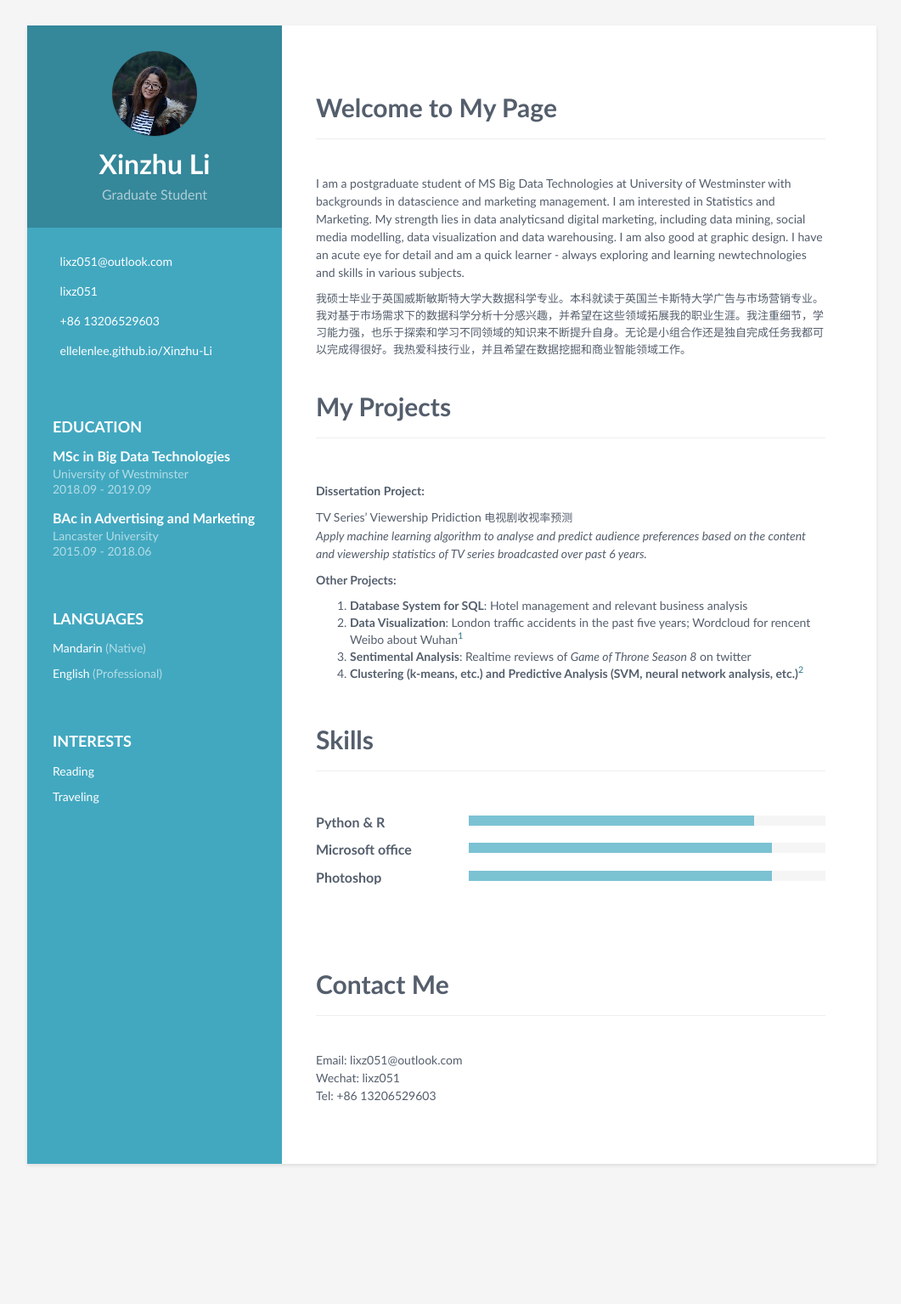
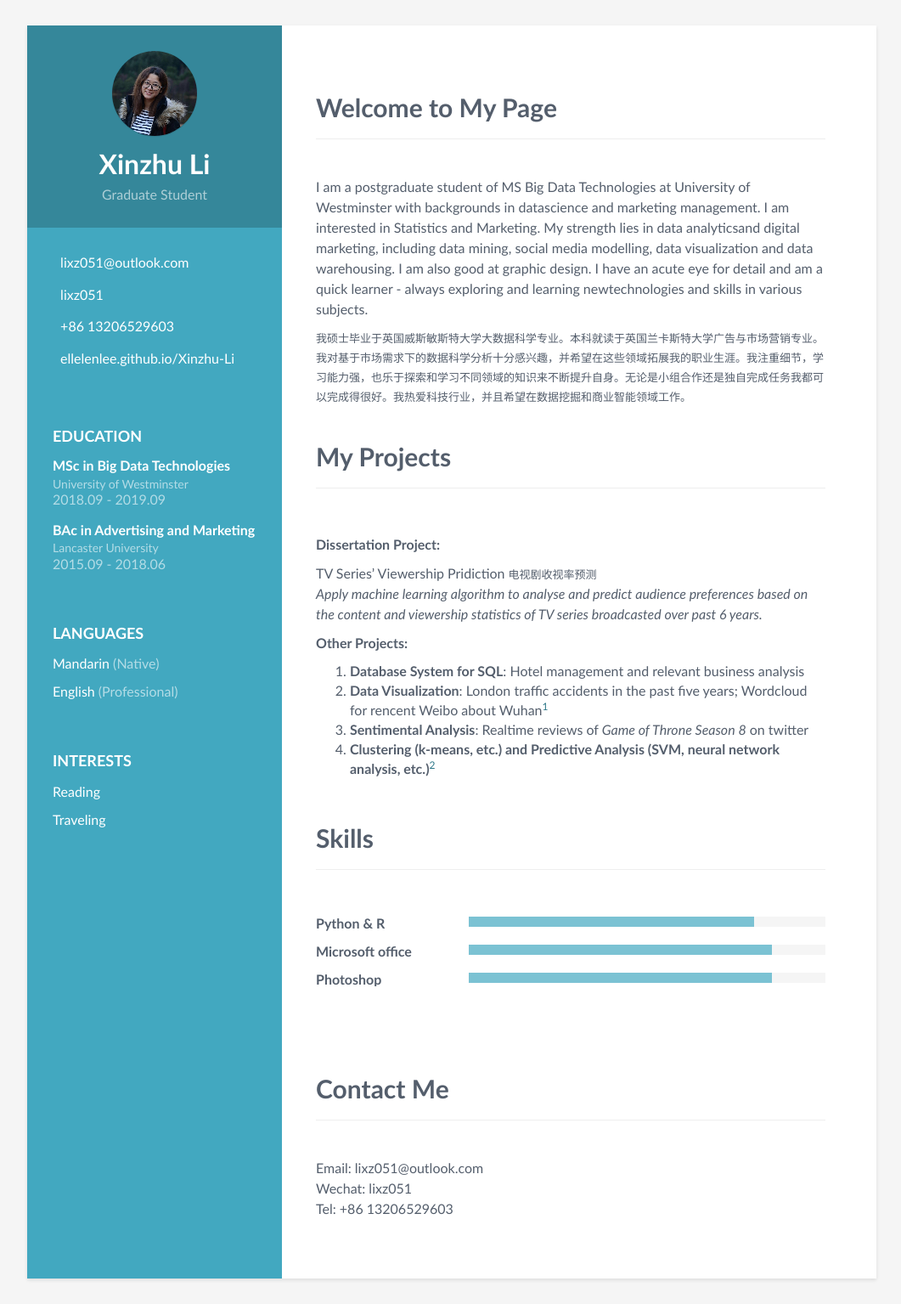
Before and after one commit to ellelenlee/Xinzhu-Li, a Jekyll site: the page built from index.md, in a window 1280 px wide. Shown: the whole page at 85% size, without its empty margins (108-1169 px from the left). Built offline with Jekyll 4.4.1, drawn with Linux system fonts in a browser that asks for light colours; our own code applies the rules of GitHub Pages for plain Markdown files; before the commit the page ends 1400 px from its top, so only the background shows below that.

Commit message:
Update _base.scss

```diff
--- a/_sass/_base.scss
+++ b/_sass/_base.scss
@@ -2,7 +2,7 @@ body {
     font-family: 'Calibri','Microsoft YaHei','SimHei';
     color: $text-color-secondary;
     background: $smoky-white;
-    font-size: 16pxF;
+    font-size: 16px;
     padding: 30px;
     -webkit-font-smoothing: antialiased;
     -moz-osx-font-smoothing: grayscale;
```
